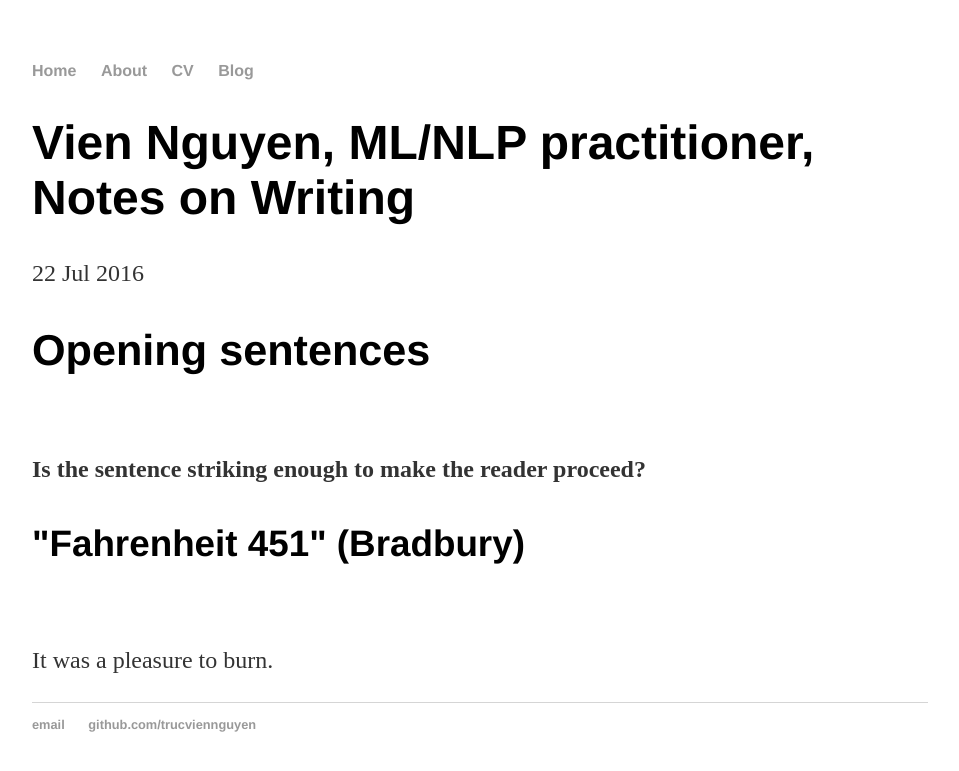
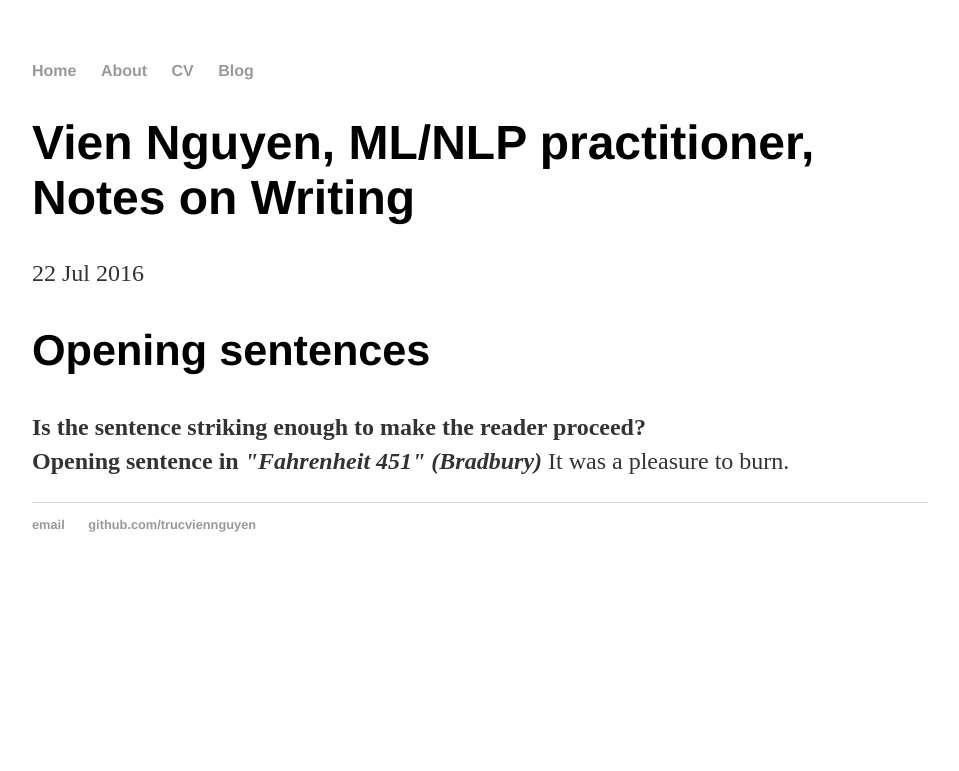
Before and after one commit to trucviennguyen/trucviennguyen.github.io, a Jekyll site: the page built from _posts/2016-07-22-vien-nguyen-writing-notes.md, in a window 1280 px wide. Shown: the top 771 px of the page, without its empty margins (160-1119 px from the left). Built offline with Jekyll 4.4.1, drawn with Linux system fonts in a browser that asks for light colours.

Commit message:
Updating blog posts.

```diff
--- a/_posts/2016-07-22-vien-nguyen-writing-notes.md
+++ b/_posts/2016-07-22-vien-nguyen-writing-notes.md
@@ -4,11 +4,12 @@ title: "Vien Nguyen, ML/NLP practitioner, Notes on Writing"
 date: 2016-07-22
 ---
 
+<h2>Opening sentences</h2>
 <p align = "justify">
-	<h2>Opening sentences</h2><br>
-	<p align = "justify"><strong>Is the sentence striking enough to make the reader proceed?</strong></p>
-	<h3>&quot;Fahrenheit 451&quot; (Bradbury)</h3><br>
-	<p align = "justify">It was a pleasure to burn.</p>
+	<strong>Is the sentence striking enough to make the reader proceed?<br>
+	Opening sentence in <em>&quot;Fahrenheit 451&quot; (Bradbury)</em>
+	</strong>
+	It was a pleasure to burn.
 </p>
 <div>
 <script>
```
